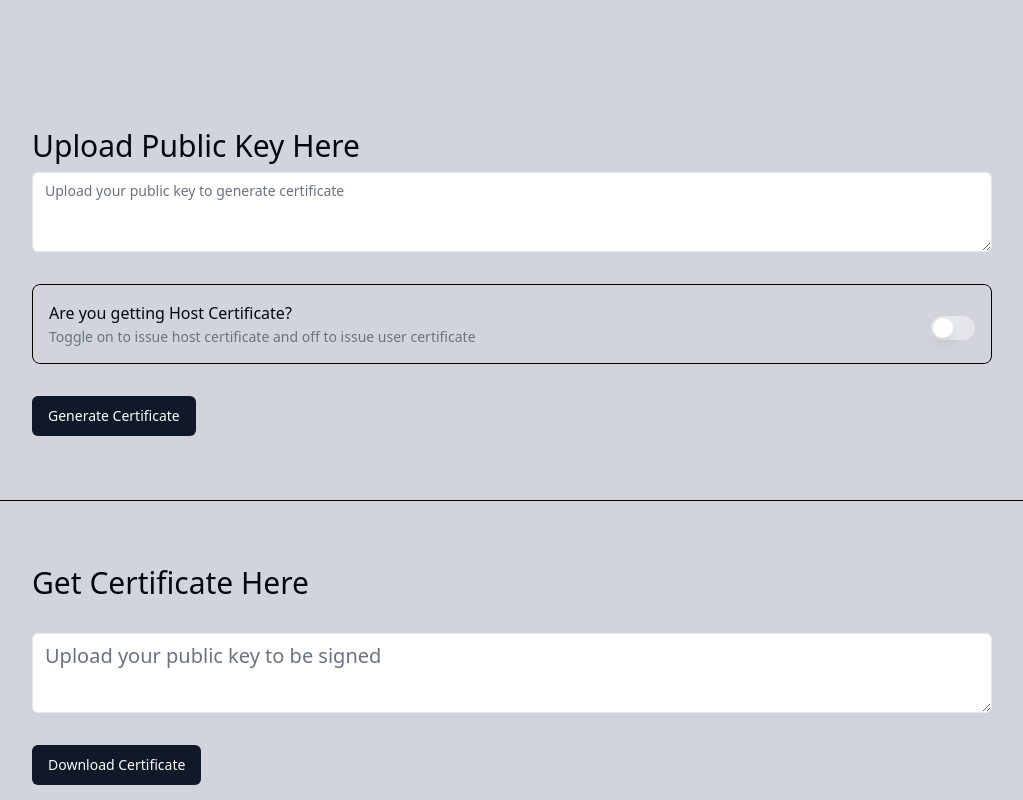
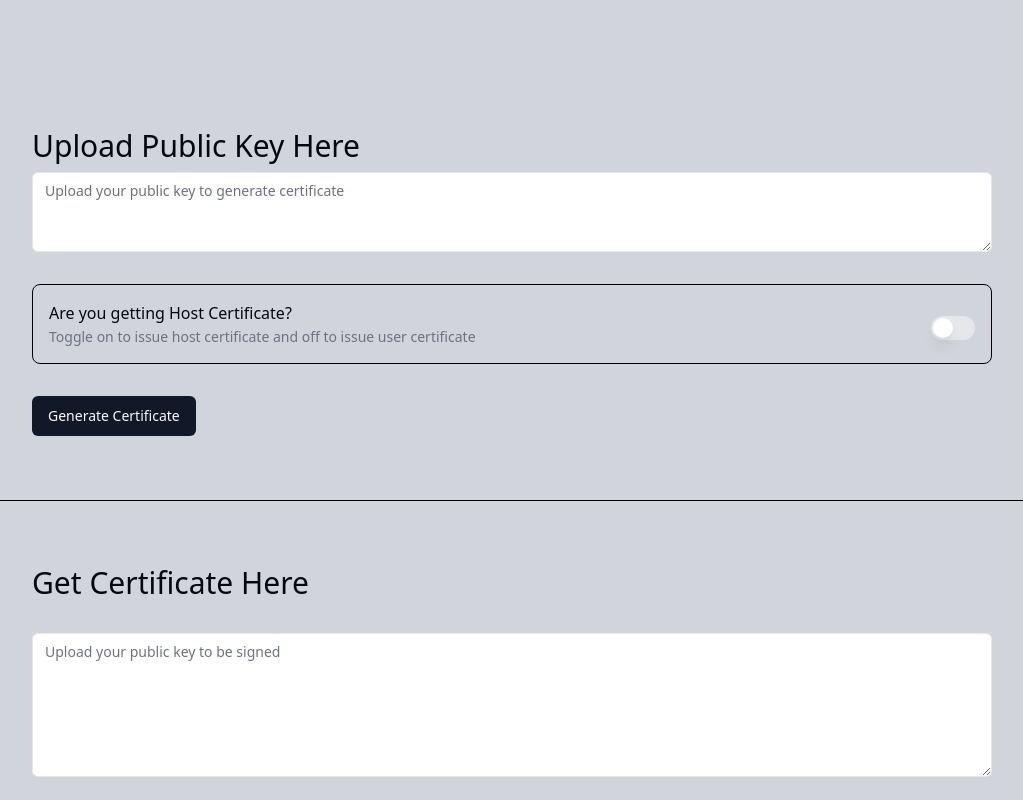
Before and after one commit to Gokul2003g/ca-server-frontend, a React (Vite) app: page / in a window 1280 px wide. Shown: the top 800 px of the page, without its empty margins (128-1151 px from the left). Built offline with nearby package versions, Linux system fonts and the light colour scheme; no server answers.

Commit message:
Make certificate textbox readonly

```diff
--- a/src/App.tsx
+++ b/src/App.tsx
@@ -1,3 +1,4 @@
+import { useState } from "react"
 import { zodResolver } from "@hookform/resolvers/zod"
 import axios from 'axios'
 import { useForm } from "react-hook-form"
@@ -21,6 +22,7 @@ import { Textarea } from "./components/ui/textarea"
 function App() {
 
   const SERVER_URI = import.meta.env.VITE_SERVER_URI;
+  const [certificate, setCertificate] = useState<string>("");
 
   const formSchema = z.object({
     public_key: z.string(),
@@ -37,13 +39,12 @@ function App() {
     },
   })
 
-  function onSubmit(values: z.infer<typeof formSchema>) {
-
+  async function onSubmit(values: z.infer<typeof formSchema>) {
+    const response = await axios.post(SERVER_URI + "handle-post/", values)
+    const cert = response.data;
+    setCertificate(cert)
+    console.log(cert)
     console.log(values);
-  }
-
-  const generateCertificate = (publicKey: string) => {
-
   }
 
   const downloadHostSignKey = async () => {
@@ -132,7 +133,7 @@ function App() {
       <Separator className="my-16 w-4/5 bg-black" />
       <div className="w-3/4">
         <Label className="text-3xl">Get Certificate Here</Label>
-        <Textarea className="my-8 text-xl" placeholder="Upload your public key to be signed" />
+        <Textarea className="my-8 text-sm h-36" readOnly value={certificate} placeholder="Upload your public key to be signed" />
         <Button>Download Certificate</Button>
       </div>
       <Separator className="my-16 w-4/5 bg-black" />
```
